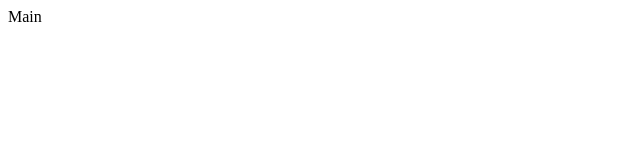
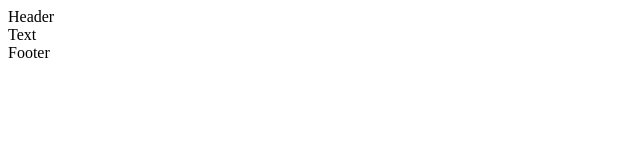
Before and after one commit to Deepthi-litmus7/litmus7-website, a Next.js app: page / in a window 1280 px wide. Shown: the top 160 px of the page, without its empty margins (0-640 px from the left). Built offline with nearby package versions, Linux system fonts and the light colour scheme.

Commit message:
basic folder structure

```diff
--- /dev/null
+++ b/src/app/components/Footer.js
@@ -0,0 +1,8 @@
+const Footer=()=>{
+    return(
+        <div>
+            Footer
+        </div>
+    )
+}
+export default Footer
--- /dev/null
+++ b/src/app/components/Header.js
@@ -0,0 +1,8 @@
+const Header=()=>{
+    return(
+        <div>
+            Header
+        </div>
+    )
+}
+export default Header
--- /dev/null
+++ b/src/app/components/Text.js
@@ -0,0 +1,8 @@
+const Text=()=>{
+    return(
+        <div>
+            Text
+        </div>
+    )
+}
+export default Text
--- a/src/app/layout.js
+++ b/src/app/layout.js
@@ -1,3 +1,5 @@
+import Header from "./components/Header"
+import Footer from "./components/Footer"
 export const metadata = {
   title: 'Next.js',
   description: 'Generated by Next.js',
@@ -6,7 +8,11 @@ export const metadata = {
 export default function RootLayout({ children }) {
   return (
     <html lang="en">
-      <body>{children}</body>
+      <body>
+      <Header/>
+        {children}
+        <Footer/>
+        </body>
     </html>
   )
 }
--- a/src/app/page.js
+++ b/src/app/page.js
@@ -1,7 +1,8 @@
+import Text from './components/Text'
 const Main=()=>{
     return(
         <div>
-            Main
+            <Text/>
         </div>
     )
 }
```
Also changed, not shown: src/app/components/Button.js (added, +8 -0 lines), src/app/components/Cards.js (added, +8 -0 lines), src/app/components/Image.js (added, +8 -0 lines), src/app/components/Video.js (added, +8 -0 lines).
